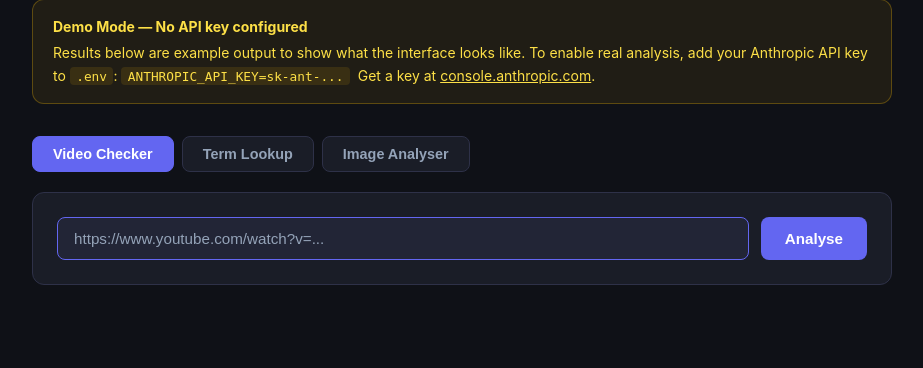
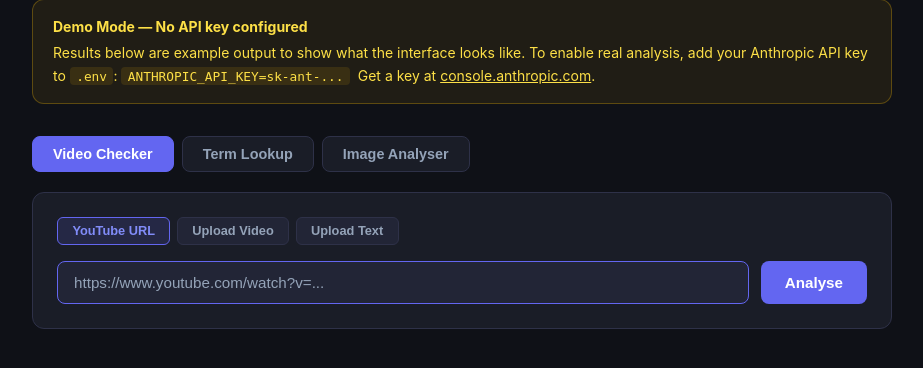
Before and after one commit to ruairiseosamh/Fact_Checker, a Flask app: page / in a window 1280 px wide. Shown: the part 140-508 px from the top of the page, without its empty margins (178-1101 px from the left). Run offline with Flask 3, Linux system fonts and the light colour scheme.

Commit message:
Update index.html

```diff
--- a/templates/index.html
+++ b/templates/index.html
@@ -496,6 +496,54 @@
     }
 
     .chip-link:hover { background: rgba(99,102,241,0.1); border-color: var(--accent); }
+
+    /* Mode toggle (URL vs Upload) */
+    .mode-toggle {
+      display: flex;
+      gap: 0.4rem;
+      flex-wrap: wrap;
+      margin-bottom: 1rem;
+    }
+
+    .mode-btn {
+      background: var(--surface2);
+      border: 1px solid var(--border);
+      border-radius: 6px;
+      color: var(--text-muted);
+      cursor: pointer;
+      font-size: 0.8rem;
+      font-weight: 600;
+      padding: 0.35rem 0.9rem;
+      transition: background 0.15s, color 0.15s, border-color 0.15s;
+    }
+
+    .mode-btn:hover { color: var(--text); border-color: var(--accent); }
+    .mode-btn.active { background: rgba(99,102,241,0.15); border-color: var(--accent); color: var(--accent-hover); }
+
+    /* File picker */
+    #urlWrapper, #fileWrapper { flex: 1; display: flex; }
+    #urlWrapper input { flex: 1; }
+
+    .file-label {
+      flex: 1;
+      background: var(--surface2);
+      border: 1px dashed var(--border);
+      border-radius: 8px;
+      color: var(--text-muted);
+      cursor: pointer;
+      display: flex;
+      align-items: center;
+      justify-content: center;
+      font-size: 0.9rem;
+      padding: 0.75rem 1rem;
+      transition: border-color 0.2s, background 0.2s, color 0.2s;
+      overflow: hidden;
+      text-overflow: ellipsis;
+      white-space: nowrap;
+    }
+
+    .file-label:hover { border-color: var(--accent); background: rgba(99,102,241,0.05); color: var(--text); }
+    .file-label.has-file { border-style: solid; border-color: var(--accent); color: var(--text); }
   </style>
 </head>
 <body>
@@ -522,13 +570,17 @@
     </div>
 
     <div class="input-card">
+      <div class="mode-toggle" id="modeToggle"></div>
       <div class="input-row">
-        <input
-          id="urlInput"
-          type="url"
-          placeholder="https://www.youtube.com/watch?v=..."
-          autofocus
-        />
+        <div id="urlWrapper">
+          <input id="urlInput" type="url" placeholder="https://www.youtube.com/watch?v=..." autofocus />
+        </div>
+        <div id="fileWrapper" style="display:none">
+          <label class="file-label" id="fileLabel" for="fileInput">
+            <span id="fileLabelText">Choose file…</span>
+          </label>
+          <input id="fileInput" type="file" style="display:none" onchange="handleFileSelect()" />
+        </div>
         <button class="btn" id="analyseBtn" onclick="analyse()">Analyse</button>
       </div>
     </div>
@@ -544,24 +596,88 @@
   </div>
 
   <script>
-    const urlInput   = document.getElementById("urlInput");
-    const analyseBtn = document.getElementById("analyseBtn");
-    const statusEl   = document.getElementById("status");
-    const statusText = document.getElementById("statusText");
-    const errorEl    = document.getElementById("error");
-    const resultsEl  = document.getElementById("results");
-    let currentUrl   = "";
-    let currentTab   = "video";
+    const urlInput    = document.getElementById("urlInput");
+    const urlWrapper  = document.getElementById("urlWrapper");
+    const fileWrapper = document.getElementById("fileWrapper");
+    const fileInput   = document.getElementById("fileInput");
+    const fileLabel   = document.getElementById("fileLabel");
+    const fileLabelText = document.getElementById("fileLabelText");
+    const analyseBtn  = document.getElementById("analyseBtn");
+    const statusEl    = document.getElementById("status");
+    const statusText  = document.getElementById("statusText");
+    const errorEl     = document.getElementById("error");
+    const resultsEl   = document.getElementById("results");
+    let currentUrl    = "";
+    let currentTab    = "video";
+    let currentMode   = "url"; // "url" | "image-upload" | "video-upload" | "text-upload"
 
     urlInput.addEventListener("keydown", (e) => {
       if (e.key === "Enter") analyse();
     });
 
+    function rebuildModeToggle(tab) {
+      const toggle = document.getElementById("modeToggle");
+      toggle.innerHTML = "";
+      if (tab === "term") return;
+
+      const defs = tab === "video"
+        ? [["url", "YouTube URL"], ["video-upload", "Upload Video"], ["text-upload", "Upload Text"]]
+        : [["url", "Image URL"], ["image-upload", "Upload Image"]];
+
+      defs.forEach(([mode, label]) => {
+        const btn = document.createElement("button");
+        btn.className = "mode-btn" + (mode === currentMode ? " active" : "");
+        btn.dataset.mode = mode;
+        btn.textContent = label;
+        btn.onclick = () => switchMode(mode);
+        toggle.appendChild(btn);
+      });
+    }
+
+    function switchMode(mode) {
+      currentMode = mode;
+      document.querySelectorAll(".mode-btn").forEach(btn => {
+        btn.classList.toggle("active", btn.dataset.mode === mode);
+      });
+
+      const isUpload = mode !== "url";
+      urlWrapper.style.display = isUpload ? "none" : "";
+      fileWrapper.style.display = isUpload ? "" : "none";
+
+      if (isUpload) {
+        fileInput.accept = mode === "image-upload" ? "image/jpeg,image/png,image/gif,image/webp"
+                         : mode === "video-upload" ? "video/mp4,video/webm,video/quicktime,.avi,.mkv"
+                         : ".txt,.md,.csv,.srt,.vtt,text/plain";
+        fileLabelText.textContent = "Choose file…";
+        fileLabel.classList.remove("has-file");
+        fileInput.value = "";
+      } else {
+        urlInput.focus();
+      }
+    }
+
+    function handleFileSelect() {
+      const file = fileInput.files[0];
+      if (file) {
+        fileLabelText.textContent = file.name;
+        fileLabel.classList.add("has-file");
+      } else {
+        fileLabelText.textContent = "Choose file…";
+        fileLabel.classList.remove("has-file");
+      }
+    }
+
     function switchTab(tab) {
       currentTab = tab;
+      currentMode = "url";
       resultsEl.style.display = "none";
       hideError();
       urlInput.value = "";
+      fileInput.value = "";
+      fileLabelText.textContent = "Choose file…";
+      fileLabel.classList.remove("has-file");
+      urlWrapper.style.display = "";
+      fileWrapper.style.display = "none";
 
       const tabs = { tabVideo: "video", tabTerm: "term", tabImage: "image" };
       Object.keys(tabs).forEach(id => {
@@ -581,8 +697,13 @@
         urlInput.placeholder = "https://example.com/image.jpg";
         analyseBtn.textContent = "Analyse";
       }
+
+      rebuildModeToggle(tab);
       urlInput.focus();
     }
+
+    // Initialise mode toggle for the default tab
+    rebuildModeToggle("video");
 
     function setStatus(msg) {
       statusEl.style.display = "block";
@@ -689,9 +810,14 @@
       const demoLabel = r.is_demo ? `<span class="demo-label">Demo</span>` : "";
       const sourceLabel = r.source_label ? escHtml(r.source_label) : "content";
 
+      const isUpload = r.source_label && r.source_label.startsWith("uploaded");
+      const metaIdHtml = isUpload
+        ? `<span>${escHtml(r.video_id)}</span>`
+        : `<a href="${escHtml(currentUrl)}" target="_blank" rel="noopener noreferrer">${escHtml(r.video_id)}</a>`;
+
       resultsEl.innerHTML = `
         <div class="video-meta">
-          <a href="${escHtml(currentUrl)}" target="_blank" rel="noopener noreferrer">${escHtml(r.video_id)}</a>
+          ${metaIdHtml}
           &nbsp;·&nbsp; ${sourceLabel}
           ${r.language && r.language !== "unknown" ? ` &nbsp;·&nbsp; ${escHtml(r.language)}` : ""}
           ${demoLabel}
@@ -744,28 +870,47 @@
     }
 
     async function analyse() {
-      const value = urlInput.value.trim();
-      if (!value) {
-        showError(currentTab === "video" ? "Please enter a YouTube URL." : currentTab === "image" ? "Please enter an image URL." : "Please enter a term or phrase.");
-        return;
+      let endpoint, fetchOptions;
+
+      if (currentMode === "url") {
+        const value = urlInput.value.trim();
+        if (!value) {
+          showError(
+            currentTab === "video" ? "Please enter a YouTube URL." :
+            currentTab === "image" ? "Please enter an image URL." :
+            "Please enter a term or phrase."
+          );
+          return;
+        }
+        if (currentTab === "video") currentUrl = value;
+        endpoint = currentTab === "video" ? "/analyse" : currentTab === "image" ? "/analyse-image" : "/explain";
+        const body = currentTab === "term" ? { term: value } : { url: value };
+        fetchOptions = { method: "POST", headers: { "Content-Type": "application/json" }, body: JSON.stringify(body) };
+      } else {
+        const file = fileInput.files[0];
+        if (!file) { showError("Please select a file."); return; }
+        endpoint = currentMode === "video-upload" ? "/upload-video"
+                 : currentMode === "text-upload"  ? "/upload-text"
+                 : "/upload-image";
+        const formData = new FormData();
+        formData.append("file", file);
+        fetchOptions = { method: "POST", body: formData };
       }
 
-      if (currentTab === "video") currentUrl = value;
+      const statusMsgs = {
+        "url":          currentTab === "video" ? "Fetching video transcript..." : currentTab === "image" ? "Analysing image..." : "Researching term...",
+        "video-upload": "Uploading video and extracting frames...",
+        "image-upload": "Uploading and analysing image...",
+        "text-upload":  "Uploading and analysing text...",
+      };
 
       hideError();
       resultsEl.style.display = "none";
       analyseBtn.disabled = true;
-      setStatus(currentTab === "video" ? "Fetching video transcript..." : currentTab === "image" ? "Analysing image..." : "Researching term...");
-
-      const endpoint = currentTab === "video" ? "/analyse" : currentTab === "image" ? "/analyse-image" : "/explain";
-      const body     = currentTab === "term" ? { term: value } : { url: value };
+      setStatus(statusMsgs[currentMode] || "Analysing...");
 
       try {
-        const response = await fetch(endpoint, {
-          method: "POST",
-          headers: { "Content-Type": "application/json" },
-          body: JSON.stringify(body),
-        });
+        const response = await fetch(endpoint, fetchOptions);
 
         if (!response.ok) {
           const err = await response.json();
```
